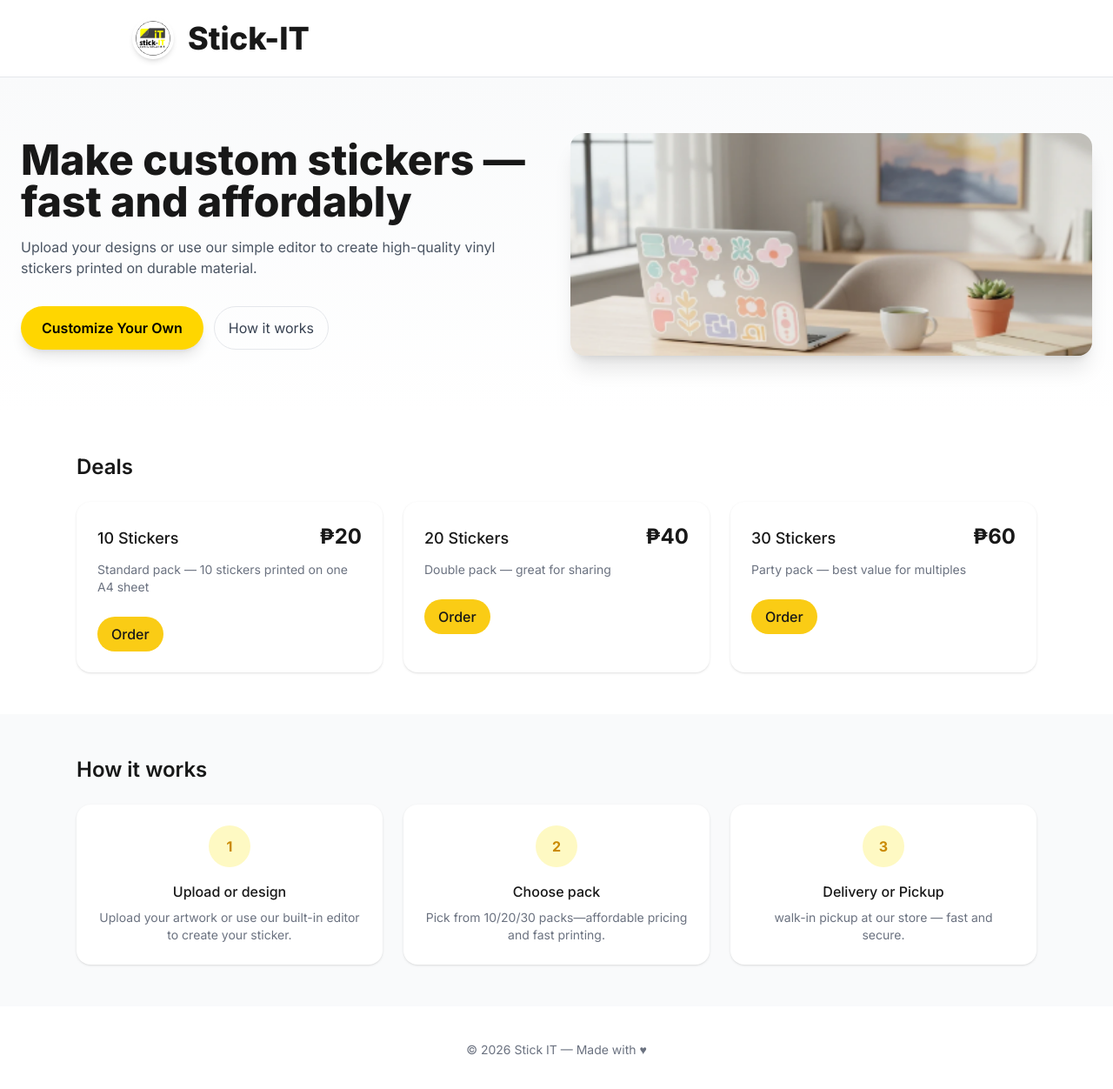
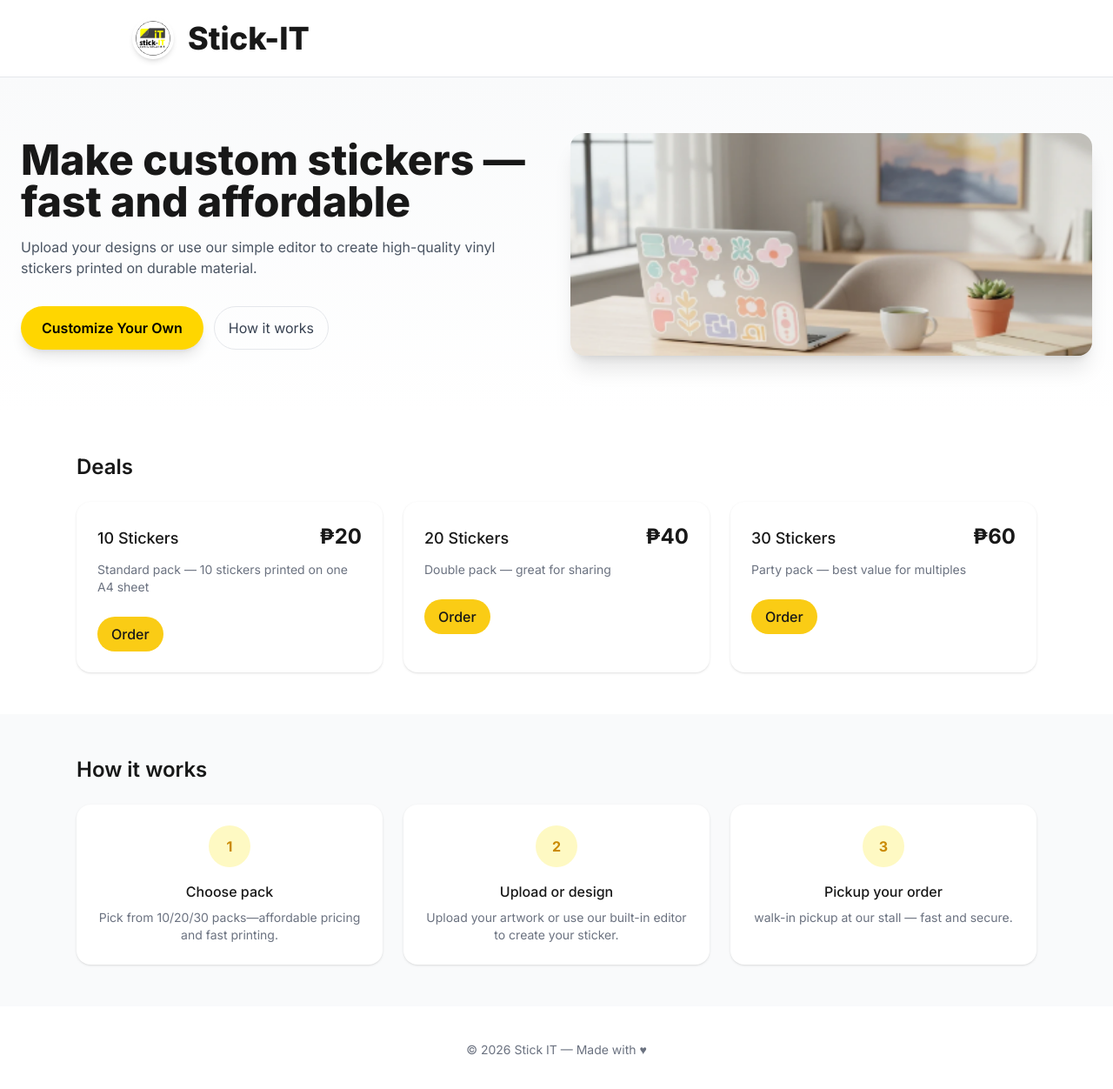
Before and after one commit to MushroomStake/STICK-IT, a Next.js app: page /user in a window 1280 px wide. Shown: the top 1252 px of the page at 87% size. Built offline with nearby package versions, Linux system fonts and the light colour scheme.

Commit message:
fix spelling and steps

```diff
--- a/pages/user/index.tsx
+++ b/pages/user/index.tsx
@@ -20,7 +20,7 @@ export default function UserHome() {
         <div className="max-w-7xl mx-auto px-6 py-16">
           <div className="grid grid-cols-1 md:grid-cols-2 gap-8 items-center">
             <div>
-              <h1 className="text-4xl md:text-5xl font-extrabold leading-tight">Make custom stickers — fast and affordably</h1>
+              <h1 className="text-4xl md:text-5xl font-extrabold leading-tight">Make custom stickers — fast and affordable</h1>
               <p className="mt-4 text-gray-600 max-w-xl">Upload your designs or use our simple editor to create high-quality vinyl stickers printed on durable material.</p>
 
               <div className="mt-8 flex flex-col sm:flex-row gap-3">
@@ -66,18 +66,19 @@ export default function UserHome() {
           <div className="grid grid-cols-1 sm:grid-cols-3 gap-6">
             <div className="p-6 bg-white rounded-2xl shadow text-center">
               <div className="mx-auto w-12 h-12 rounded-full bg-yellow-100 flex items-center justify-center text-yellow-600 font-bold">1</div>
-              <h3 className="mt-4 font-medium">Upload or design</h3>
-              <p className="mt-2 text-sm text-gray-500">Upload your artwork or use our built-in editor to create your sticker.</p>
-            </div>
-            <div className="p-6 bg-white rounded-2xl shadow text-center">
-              <div className="mx-auto w-12 h-12 rounded-full bg-yellow-100 flex items-center justify-center text-yellow-600 font-bold">2</div>
               <h3 className="mt-4 font-medium">Choose pack</h3>
               <p className="mt-2 text-sm text-gray-500">Pick from 10/20/30 packs—affordable pricing and fast printing.</p>
             </div>
             <div className="p-6 bg-white rounded-2xl shadow text-center">
+              <div className="mx-auto w-12 h-12 rounded-full bg-yellow-100 flex items-center justify-center text-yellow-600 font-bold">2</div>
+              <h3 className="mt-4 font-medium">Upload or design</h3>
+              <p className="mt-2 text-sm text-gray-500">
+                Upload your artwork or use our built-in editor to create your sticker.</p>
+            </div>
+            <div className="p-6 bg-white rounded-2xl shadow text-center">
               <div className="mx-auto w-12 h-12 rounded-full bg-yellow-100 flex items-center justify-center text-yellow-600 font-bold">3</div>
-              <h3 className="mt-4 font-medium">Delivery or Pickup</h3>
-              <p className="mt-2 text-sm text-gray-500">walk-in pickup at our store — fast and secure.</p>
+              <h3 className="mt-4 font-medium">Pickup your order</h3>
+              <p className="mt-2 text-sm text-gray-500">walk-in pickup at our stall — fast and secure.</p>
             </div>
           </div>
         </div>
```
